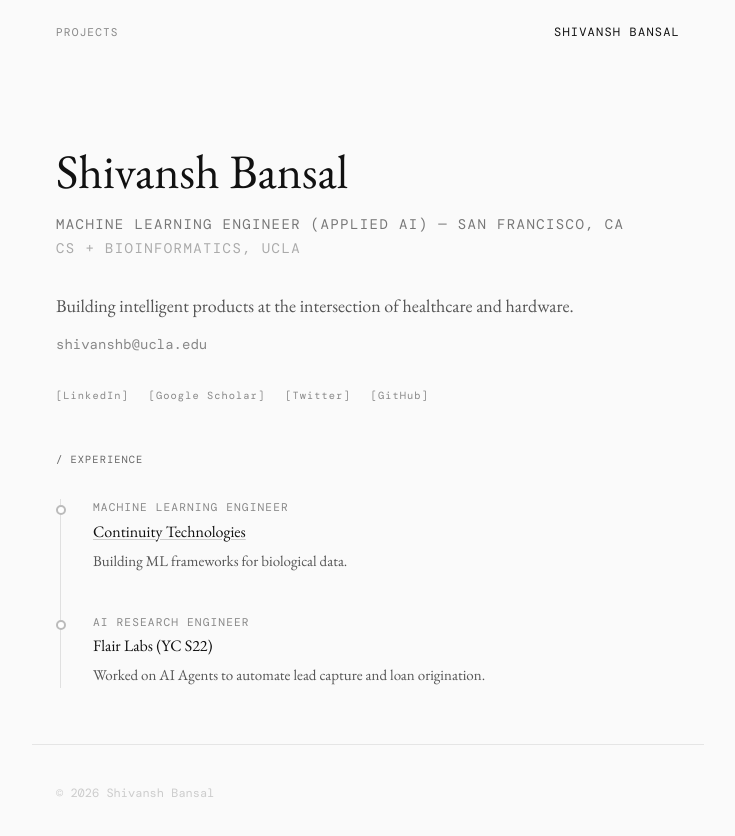
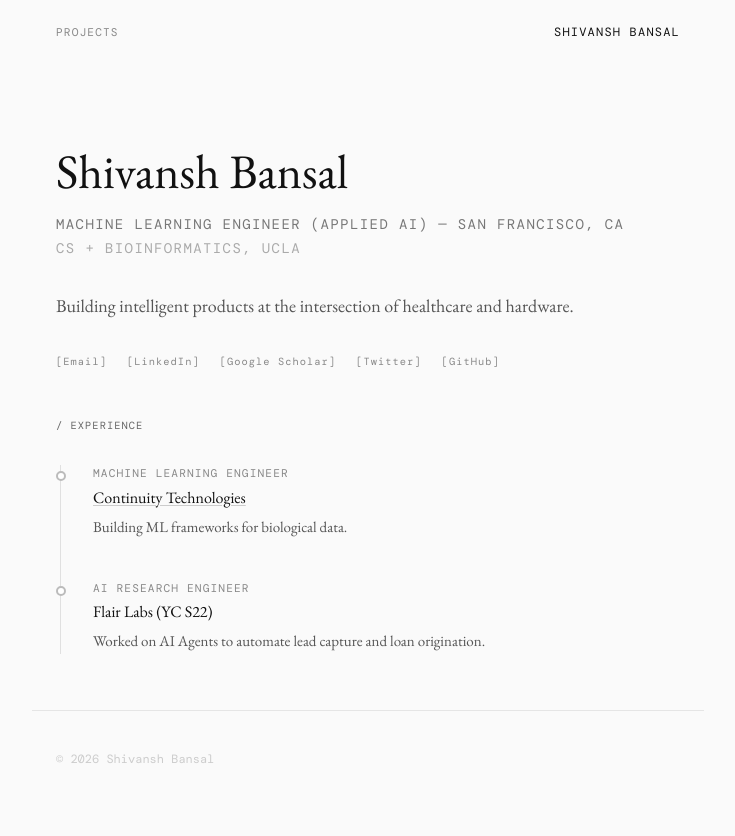
Before and after one commit to shivanshb828/Personal-Website, a Next.js app: page / in a window 1280 px wide. Shown: the top 836 px of the page, without its empty margins (272-1007 px from the left). After the commit the page ends 807 px from the top, so only its background shows below. Built offline with nearby package versions, Linux system fonts and the light colour scheme; a web font is replaced by a local one.

Commit message:
fix: move email into bracketed links row

```diff
--- a/app/page.tsx
+++ b/app/page.tsx
@@ -13,14 +13,9 @@ export default function HomePage() {
         <p className="text-lg leading-[1.8] mt-8 text-[#555555]">
           Building intelligent products at the intersection of healthcare and hardware.
         </p>
-        <a
-          href="mailto:shivanshb@ucla.edu"
-          className="font-mono text-sm text-[#888888] hover:text-[#111111] transition-colors mt-3 inline-block"
-        >
-          shivanshb@ucla.edu
-        </a>
         <div className="flex items-center gap-5 mt-8">
           {[
+            { label: 'Email', href: 'mailto:shivanshb@ucla.edu' },
             { label: 'LinkedIn', href: 'https://linkedin.com/in/shivansh~bansal' },
             { label: 'Google Scholar', href: 'https://scholar.google.com/citations?user=shivanshbansal' },
             { label: 'Twitter', href: 'https://twitter.com/shivanshb2008' },
```
